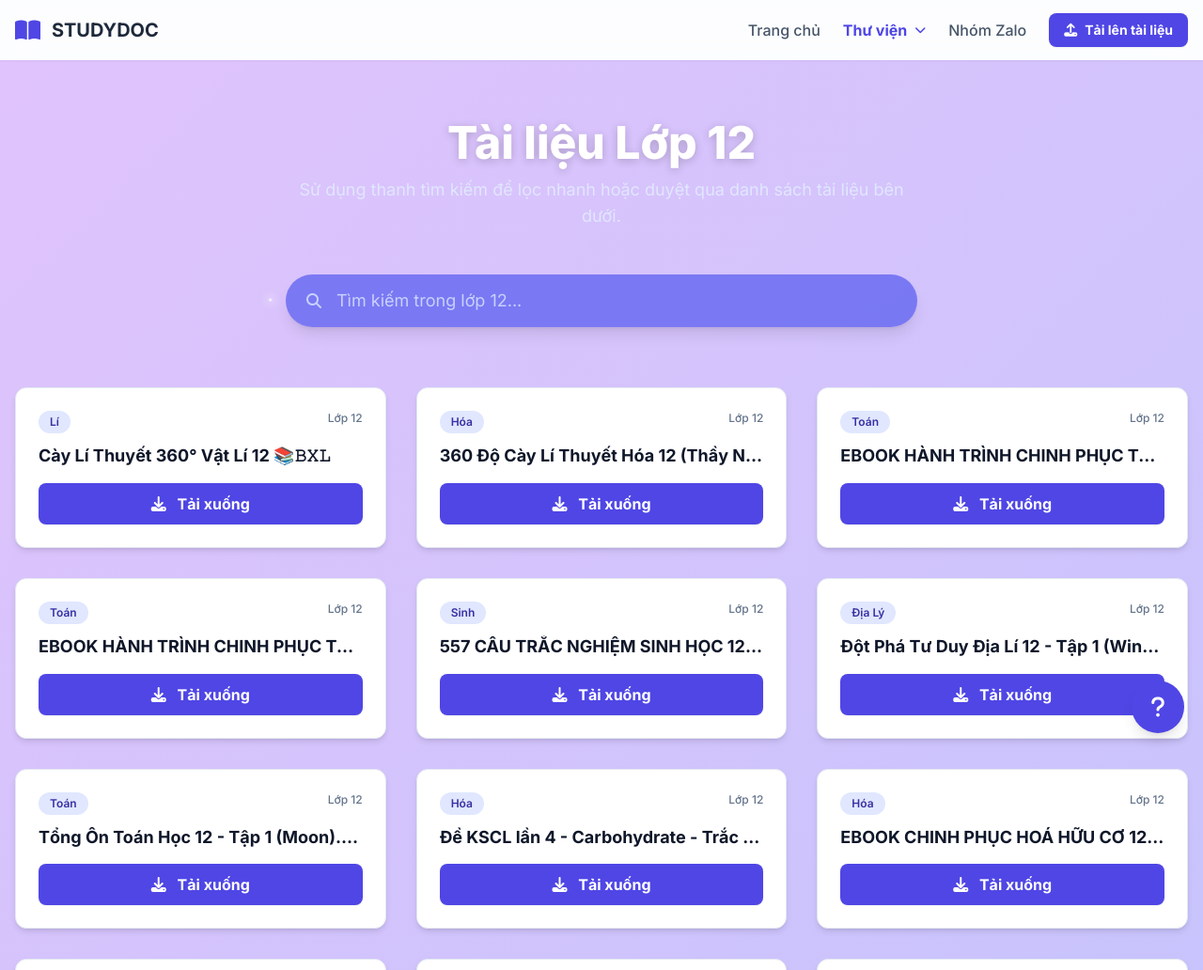
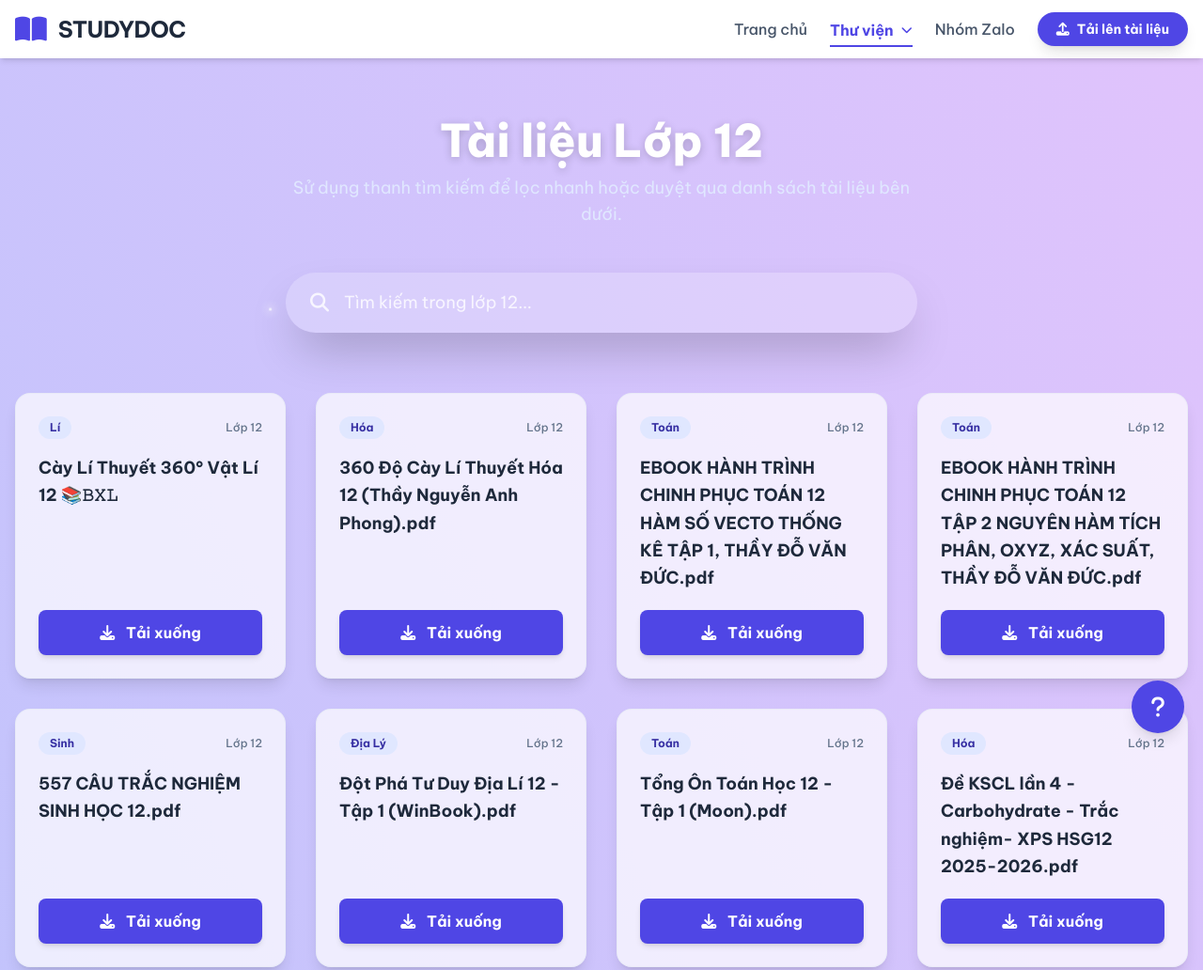
Before and after one commit to tranngoc0/TaiLieuTongHop, a plain HTML site: page lop12.html in a window 1280 px wide. Shown: the top 1032 px of the page at 94% size. Drawn offline with nearby package versions, Linux system fonts and the light colour scheme.

Commit message:
Update lop12.html

```diff
--- a/lop12.html
+++ b/lop12.html
@@ -1,6 +1,10 @@
 <!DOCTYPE html>
 <html lang="vi">
 <head>
+    <meta charset="UTF-8">
+    <meta name="viewport" content="width=device-width, initial-scale=1.0">
+    <title>Tài liệu Lớp 12 - STUDYDOC</title>
+
     <!-- Google tag (gtag.js) -->
 <script async src="https://www.googletagmanager.com/gtag/js?id=G-0Q1YRQ9N2W"></script>
 <script>
@@ -10,25 +14,26 @@
 
   gtag('config', 'G-0Q1YRQ9N2W');
 </script>
-    <meta charset="UTF-8">
-    <meta name="viewport" content="width=device-width, initial-scale=1.0">
-    <title>Tài liệu Lớp 12 - STUDYDOC</title>
 
     <script src="https://cdn.tailwindcss.com"></script>
 
     <link rel="preconnect" href="https://fonts.googleapis.com">
     <link rel="preconnect" href="https://fonts.gstatic.com" crossorigin>
-    <link href="https://fonts.googleapis.com/css2?family=Inter:wght@300;400;500;600;700;800&display=swap" rel="stylesheet">
+    <link href="https://fonts.googleapis.com/css2?family=Be+Vietnam+Pro:wght@300;400;500;600;700;800&display=swap" rel="stylesheet">
 
     <link rel="stylesheet" href="https://cdnjs.cloudflare.com/ajax/libs/font-awesome/6.5.1/css/all.min.css">
 
     <style>
-        body { font-family: 'Inter', sans-serif; }
+        body {
+            font-family: 'Be Vietnam Pro', sans-serif;
+            background-color: #f8fafc;
+        }
         .hidden { display: none; }
         .group:hover .group-hover\:block { display: block; }
 
         .page-background {
-            background: linear-gradient(135deg, #e0c3fc 0%, #8ec5fc 100%);
+            background-color: #8EC5FC;
+            background-image: linear-gradient(62deg, #8EC5FC 0%, #E0C3FC 100%);
             position: relative;
             overflow: hidden;
         }
@@ -38,7 +43,7 @@
         }
         .interactive-element:hover {
             transform: translateY(-3px);
-            box-shadow: 0 6px 25px rgba(0, 0, 0, 0.15);
+            box-shadow: 0 8px 25px rgba(79, 70, 229, 0.2);
         }
         .interactive-element:active {
             transform: translateY(0px) scale(0.98);
@@ -47,15 +52,15 @@
         @keyframes card-fade-in {
             from {
                 opacity: 0;
-                transform: translateY(20px);
+                transform: translateY(25px) scale(0.98);
             }
             to {
                 opacity: 1;
-                transform: translateY(0);
+                transform: translateY(0) scale(1);
             }
         }
         .card-animate {
-            animation: card-fade-in 0.5s ease-out forwards;
+            animation: card-fade-in 0.6s cubic-bezier(0.25, 0.46, 0.45, 0.94) forwards;
         }
 
         .stars {
@@ -84,30 +89,44 @@
                 opacity: 0;
             }
         }
+        /* Custom scrollbar */
+        ::-webkit-scrollbar {
+            width: 8px;
+        }
+        ::-webkit-scrollbar-track {
+            background: #f1f5f9;
+        }
+        ::-webkit-scrollbar-thumb {
+            background: #cbd5e1;
+            border-radius: 10px;
+        }
+        ::-webkit-scrollbar-thumb:hover {
+            background: #94a3b8;
+        }
     </style>
 </head>
-<body class="bg-slate-100 text-slate-800">
+<body class="bg-slate-50 text-slate-800">
 
-    <header class="bg-white/80 backdrop-blur-lg shadow-sm sticky top-0 z-40">
+    <header class="bg-white/90 backdrop-blur-lg shadow-md sticky top-0 z-40">
         <div class="container mx-auto px-4 py-3 flex justify-between items-center">
             <div class="flex items-center space-x-3">
-                <i class="fas fa-book-open text-2xl text-indigo-600"></i>
-                <a href="index.html" class="text-xl font-bold text-slate-800 cursor-pointer">STUDYDOC</a>
+                <i class="fas fa-book-open text-3xl text-indigo-600" aria-hidden="true"></i>
+                <a href="index.html" class="text-2xl font-bold text-slate-800 cursor-pointer tracking-tight">STUDYDOC</a>
             </div>
             <nav class="hidden md:flex items-center space-x-6">
                 <a href="index.html" class="text-slate-600 hover:text-indigo-600 font-medium transition-colors">Trang chủ</a>
                 <div class="relative group">
-                    <button class="text-indigo-600 font-bold flex items-center py-2">
+                    <button class="text-indigo-600 font-bold flex items-center py-2 border-b-2 border-indigo-600 pb-1">
                         Thư viện <i class="fas fa-chevron-down ml-2 text-xs"></i>
                     </button>
-                    <div class="absolute hidden group-hover:block bg-white shadow-lg rounded-md mt-0 py-2 w-40 z-50 border border-slate-200">
-                        <a href="lop10.html" class="block px-4 py-2 text-sm text-slate-700 hover:bg-indigo-50">Lớp 10</a>
-                        <a href="lop11.html" class="block px-4 py-2 text-sm text-slate-700 hover:bg-indigo-50">Lớp 11</a>
-                        <a href="lop12.html" class="block px-4 py-2 text-sm text-indigo-700 bg-indigo-50 font-semibold">Lớp 12</a>
+                    <div class="absolute hidden group-hover:block bg-white shadow-xl rounded-lg mt-2 py-2 w-48 z-50 border border-slate-100">
+                        <a href="lop10.html" class="block px-4 py-2 text-sm text-slate-700 hover:bg-indigo-50 hover:text-indigo-600 rounded-md m-1">Lớp 10</a>
+                        <a href="lop11.html" class="block px-4 py-2 text-sm text-slate-700 hover:bg-indigo-50 hover:text-indigo-600 rounded-md m-1">Lớp 11</a>
+                        <a href="lop12.html" class="block px-4 py-2 text-sm text-indigo-700 bg-indigo-50 font-semibold rounded-md m-1">Lớp 12</a>
                     </div>
                 </div>
                 <a href="https://zalo.me/g/gjotxd016" target="_blank" rel="noopener noreferrer" class="text-slate-600 hover:text-indigo-600 font-medium">Nhóm Zalo</a>
-                 <a href="index.html#upload" class="bg-indigo-600 hover:bg-indigo-700 text-white font-bold py-2 px-4 rounded-lg text-sm transition-colors shadow-sm hover:shadow-md interactive-element">
+                 <a href="index.html#upload" class="bg-indigo-600 hover:bg-indigo-700 text-white font-bold py-2 px-5 rounded-full text-sm transition-colors shadow-lg hover:shadow-indigo-500/50 interactive-element">
                     <i class="fas fa-upload mr-2"></i>Tải lên tài liệu
                 </a>
             </nav>
@@ -123,7 +142,7 @@
         </div>
     </header>
 
-    <main class="page-background min-h-screen">
+    <main class="page-background min-h-[calc(100vh-124px)]">
         <div class="stars"></div>
         <section id="page-grade" class="py-16 relative z-10">
             <div class="container mx-auto px-4">
@@ -131,15 +150,22 @@
                     <h1 id="grade-title" class="text-4xl md:text-5xl font-extrabold text-white mb-3" style="text-shadow: 0 2px 10px rgba(0,0,0,0.2);">Tài liệu Lớp 12</h1>
                     <p class="text-lg text-indigo-100 max-w-2xl mx-auto">Sử dụng thanh tìm kiếm để lọc nhanh hoặc duyệt qua danh sách tài liệu bên dưới.</p>
                 </div>
-                 <div class="search-box max-w-2xl mx-auto mb-16 bg-indigo-500/80 rounded-full shadow-lg p-1 flex items-center border-2 border-transparent focus-within:ring-4 focus-within:ring-indigo-300/50 transition-all duration-300">
-                    <i class="fas fa-search text-indigo-200 px-4"></i>
-                    <input type="text" id="gradeSearchInput" class="w-full bg-transparent text-white text-lg placeholder-indigo-200 pr-4 py-2 focus:outline-none" placeholder="Tìm kiếm trong lớp 12...">
+                 <div class="search-box max-w-2xl mx-auto mb-16 bg-white/20 rounded-full shadow-2xl p-2 flex items-center border-2 border-transparent focus-within:ring-4 focus-within:ring-white/50 transition-all duration-300">
+                    <i class="fas fa-search text-white/80 px-4 text-xl"></i>
+                    <input type="text" id="gradeSearchInput" class="w-full bg-transparent text-white text-lg placeholder-white/80 pr-4 py-2 focus:outline-none" placeholder="Tìm kiếm trong lớp 12...">
                 </div>
-                <div id="gradeGrid" class="grid grid-cols-1 md:grid-cols-2 lg:grid-cols-3 gap-8">
+                <div id="gradeGrid" class="grid grid-cols-1 md:grid-cols-2 lg:grid-cols-3 xl:grid-cols-4 gap-8">
                 </div>
             </div>
         </section>
     </main>
+
+    <footer class="bg-slate-800 text-slate-400 py-6">
+        <div class="container mx-auto px-4 text-center text-sm">
+            <p>&copy; 2025 STUDYDOC. All Rights Reserved.</p>
+            <p class="mt-2">Một sản phẩm dành cho cộng đồng học sinh THPT.</p>
+        </div>
+    </footer>
 
     <button onclick="app.openModal('guideModal')" title="Hướng dẫn sử dụng" class="fixed bottom-5 right-5 bg-indigo-600 hover:bg-indigo-700 text-white w-14 h-14 rounded-full shadow-lg flex items-center justify-center z-50 transition-transform hover:scale-110 interactive-element">
         <i class="fas fa-question text-2xl"></i>
@@ -167,9 +193,7 @@
 
                 const seenUrls = new Set();
                 const uniqueDocuments = (data.documents || []).filter(doc => {
-                    if (!doc.url || doc.url.trim() === '') {
-                        return false;
-                    }
+                    if (!doc.url || doc.url.trim() === '') return false;
                     const isDuplicate = seenUrls.has(doc.url);
                     if (!isDuplicate) {
                         seenUrls.add(doc.url);
@@ -198,25 +222,31 @@
             const container = document.getElementById(containerId);
             container.innerHTML = '';
             if (docs.length === 0) {
-                container.innerHTML = '<p class="text-white col-span-full text-center">Không tìm thấy tài liệu nào phù hợp.</p>';
+                container.innerHTML = '<p class="text-white col-span-full text-center text-lg">Không tìm thấy tài liệu nào phù hợp.</p>';
                 return;
             }
             docs.forEach((doc, index) => {
+                const cardWrapper = document.createElement('div');
+                cardWrapper.className = 'card-animate';
+                cardWrapper.style.animationDelay = `${index * 80}ms`;
+
                 const card = document.createElement('div');
-                card.className = 'bg-white border border-slate-200 rounded-xl shadow-md p-6 flex flex-col interactive-element card-animate';
-                card.style.animationDelay = `${index * 100}ms`;
+                card.className = 'bg-white/70 backdrop-blur-sm border border-slate-200/50 rounded-2xl shadow-lg hover:shadow-xl p-6 flex flex-col group transition-all duration-300 hover:-translate-y-1 h-full';
+
                 card.innerHTML = `
-                    <div class="flex-grow mb-4 min-w-0">
-                        <div class="flex justify-between items-start mb-3">
-                           <span class="text-xs font-semibold bg-indigo-100 text-indigo-800 px-3 py-1 rounded-full">${doc.subject}</span>
+                    <div class="flex-grow mb-5">
+                        <div class="flex justify-between items-center mb-4">
+                           <span class="text-xs font-bold bg-indigo-100 text-indigo-800 px-3 py-1 rounded-full">${doc.subject}</span>
                            <span class="text-xs font-medium text-slate-500">Lớp ${doc.grade}</span>
                         </div>
-                        <h3 class="text-lg font-bold text-slate-900 leading-snug truncate" title="${doc.title}">${doc.title}</h3>
+                        <h3 class="text-lg font-bold text-slate-800 leading-relaxed group-hover:text-indigo-600 transition-colors">${doc.title}</h3>
                     </div>
-                    <a href="${doc.url}" target="_blank" rel="noopener noreferrer" class="block text-center mt-auto w-full bg-indigo-600 hover:bg-indigo-700 text-white font-bold py-2.5 px-4 rounded-lg transition duration-300 shadow-sm hover:shadow-md interactive-element">
+                    <a href="${doc.url}" target="_blank" rel="noopener noreferrer" class="block text-center mt-auto w-full bg-indigo-600 hover:bg-indigo-700 text-white font-bold py-3 px-4 rounded-lg transition duration-300 shadow-md hover:shadow-lg interactive-element">
                         <i class="fas fa-download mr-2"></i> Tải xuống
                     </a>`;
-                container.appendChild(card);
+
+                cardWrapper.appendChild(card);
+                container.appendChild(cardWrapper);
             });
         },
 
@@ -248,20 +278,12 @@
                     }
 
                     const normalizedQuery = this.normalizeString(query);
-                    const escapedQuery = normalizedQuery.replace(/[-\/\\^$*+?.()|[\]{}]/g, '\\$&');
-                    const regex = new RegExp('\\b' + escapedQuery + '\\b', 'i');
-
-                    const results = gradeDocs.filter(doc => {
-                        const normalizedSubject = this.normalizeString(doc.subject || '');
-                        const normalizedTitle = this.normalizeString(doc.title || '');
-
-                        if (normalizedSubject === normalizedQuery) {
-                            return true;
-                        }
-                        return regex.test(normalizedTitle) || regex.test(normalizedSubject);
-                    });
+                    const results = gradeDocs.filter(doc =>
+                        this.normalizeString(doc.title).includes(normalizedQuery) ||
+                        this.normalizeString(doc.subject).includes(normalizedQuery)
+                    );
                     this.renderDocuments(results, 'gradeGrid');
-                }, 200);
+                }, 250);
             });
         },
 
@@ -286,18 +308,18 @@
                 title: 'Hướng dẫn sử dụng',
                 icon: 'fas fa-question-circle',
                 content: `
-                    <div class="space-y-6 text-sm">
+                    <div class="space-y-6 text-slate-700">
                         <p>Đây là trang tài liệu dành riêng cho <b>Lớp 12</b>.</p>
                         <div>
-                            <h3 class="font-bold text-lg mb-2">🔍 Cách tìm kiếm tài liệu</h3>
-                            <ol class="list-decimal list-inside space-y-1 text-slate-600">
+                            <h3 class="font-bold text-lg mb-2 text-slate-800">🔍 Cách tìm kiếm tài liệu</h3>
+                            <ol class="list-decimal list-inside space-y-2">
                                 <li>Sử dụng thanh tìm kiếm ở đầu trang để lọc nhanh các tài liệu trong lớp này.</li>
                                 <li>Nhấn "Tải xuống" để mở link tài liệu.</li>
                             </ol>
                         </div>
                         <div>
-                            <h3 class="font-bold text-lg mb-2">📤 Cách tải lên tài liệu</h3>
-                            <ol class="list-decimal list-inside space-y-1 text-slate-600">
+                            <h3 class="font-bold text-lg mb-2 text-slate-800">📤 Cách tải lên tài liệu</h3>
+                            <ol class="list-decimal list-inside space-y-2">
                                 <li>Quay về <b>Trang chủ</b> và nhấn vào nút "Tải lên tài liệu".</li>
                                 <li>Làm theo hướng dẫn để đóng góp tài liệu cho cộng đồng.</li>
                             </ol>
@@ -313,10 +335,10 @@
             modalElement.id = modalId;
             modalElement.className = 'fixed inset-0 bg-black bg-opacity-60 backdrop-blur-sm flex items-center justify-center z-50 p-4';
             modalElement.innerHTML = `
-                <div class="bg-white text-slate-800 rounded-lg shadow-xl w-full max-w-lg max-h-[90vh] flex flex-col border border-slate-200">
-                    <div class="flex justify-between items-center p-4 border-b border-slate-200">
+                <div class="bg-white text-slate-800 rounded-2xl shadow-2xl w-full max-w-lg max-h-[90vh] flex flex-col border border-slate-200">
+                    <div class="flex justify-between items-center p-5 border-b border-slate-200">
                         <h2 class="text-xl font-bold flex items-center"><i class="${modalData.icon} mr-3 text-indigo-600"></i> ${modalData.title}</h2>
-                        <button class="close-btn text-slate-500 hover:text-slate-800 text-2xl">&times;</button>
+                        <button class="close-btn text-slate-500 hover:text-slate-800 text-2xl transition-colors">&times;</button>
                     </div>
                     <div class="p-6 overflow-y-auto">${modalData.content}</div>
                 </div>`;
```
